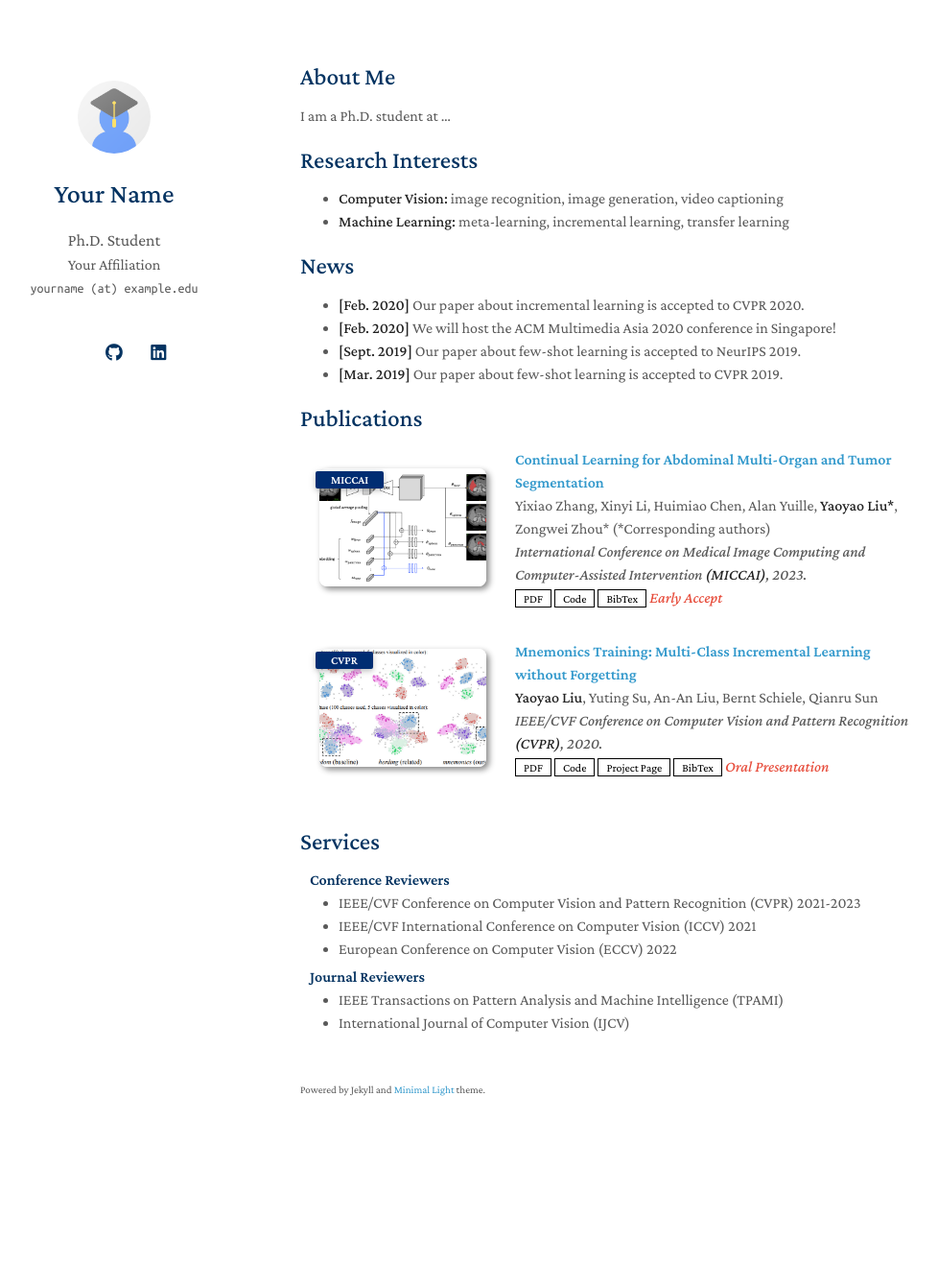
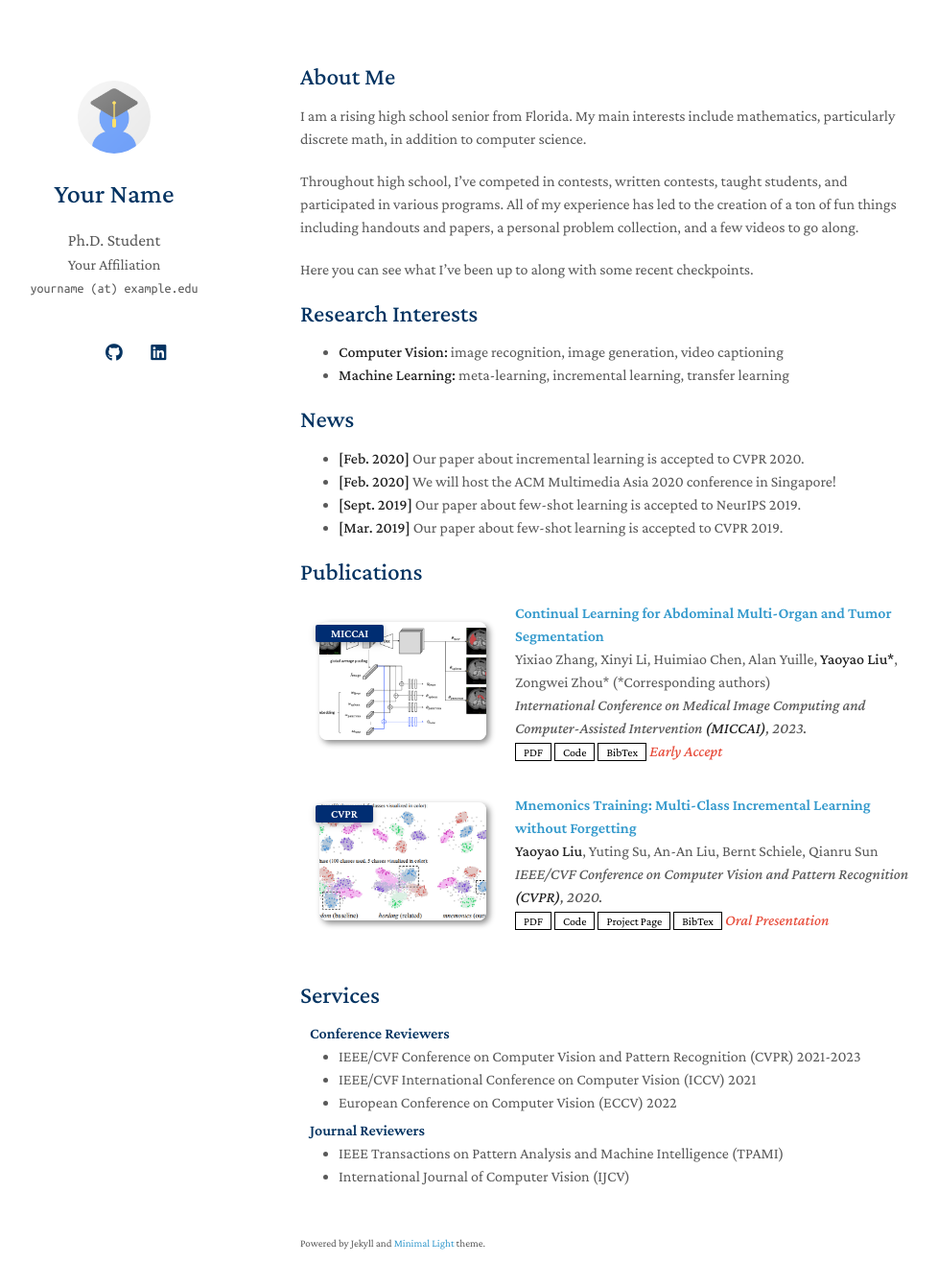
Before and after one commit to jacobkhohayting/jakhocobting, a Jekyll site: the page built from index.md, in a window 1280 px wide and 1376 px high. Shown: the top 1341 px of the window at 96% size, without its empty margins (157-1135 px from the left). Built offline with Jekyll 4.4.1, drawn with Linux system fonts in a browser that asks for light colours; a style sheet for code colours, icons or effects is not loaded; our own code applies the rules of GitHub Pages for plain Markdown files.

Commit message:
Update index.md

```diff
--- a/index.md
+++ b/index.md
@@ -4,7 +4,11 @@ layout: homepage
 
 ## About Me
 
-I am a Ph.D. student at ...
+I am a rising high school senior from Florida. My main interests include mathematics, particularly discrete math, in addition to computer science.
+
+Throughout high school, I've competed in contests, written contests, taught students, and participated in various programs. All of my experience has led to the creation of a ton of fun things including handouts and papers, a personal problem collection, and a few videos to go along.
+
+Here you can see what I've been up to along with some recent checkpoints.
 
 ## Research Interests
 
```
